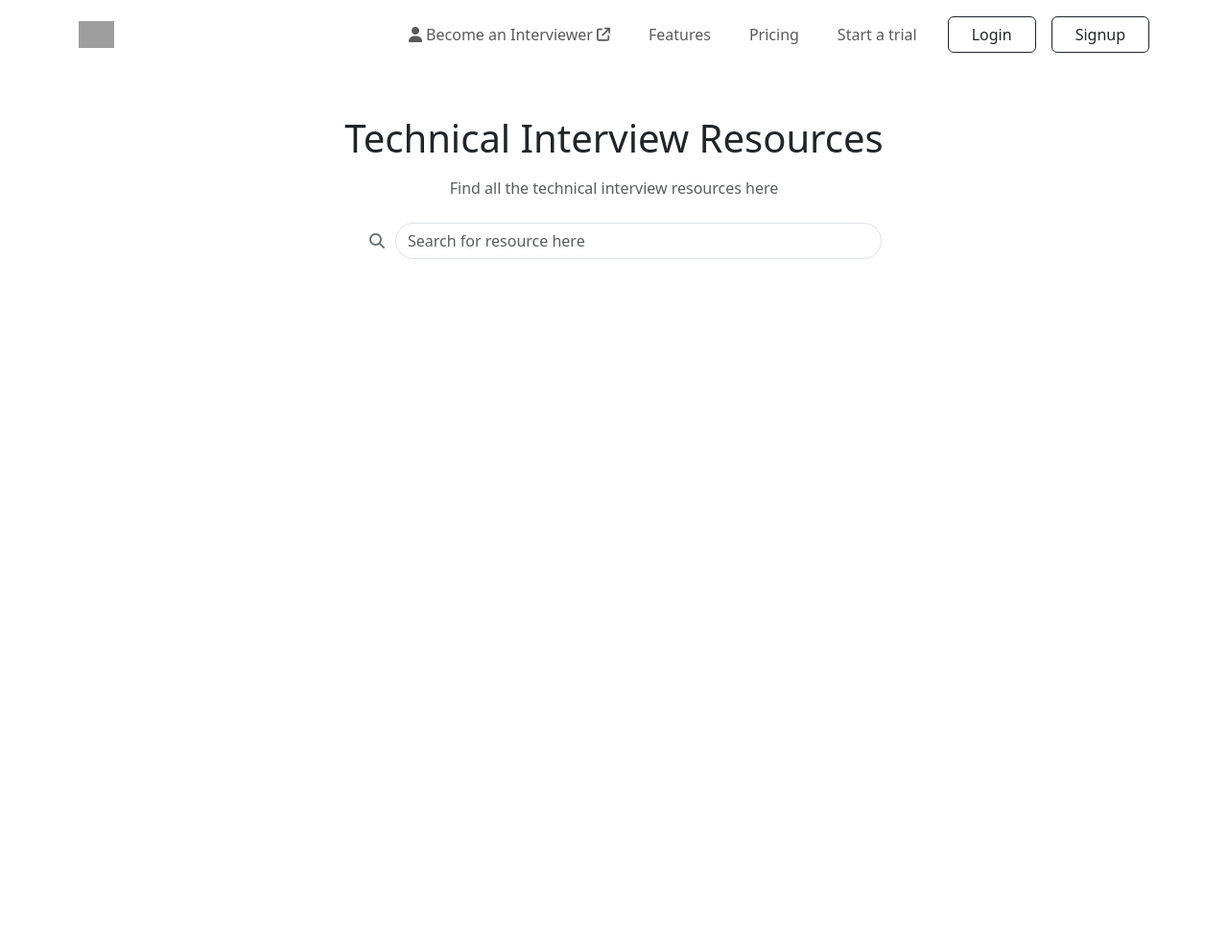
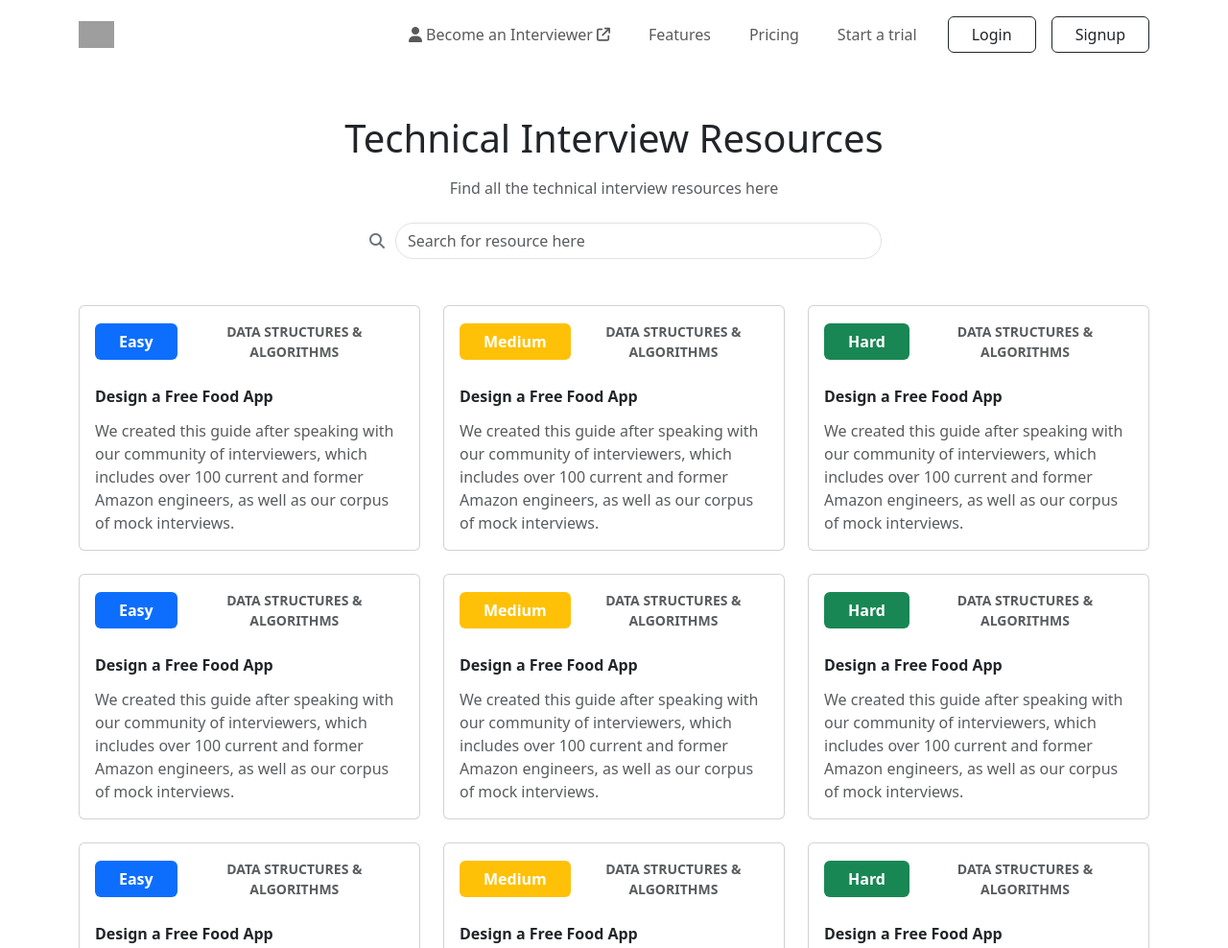
Before and after one commit to SUBHANI1M/intervue_landing_page, a plain HTML site: page intervue_landing_page/index.html in a window 1280 px wide. Shown: the top 988 px of the page at 96% size. Before the commit the page ends 800 px from the top, so only its background shows below. Drawn offline with nearby package versions, Linux system fonts and the light colour scheme; grey boxes are pictures that could not be loaded.

Commit message:
cards added

```diff
--- a/intervue_landing_page/index.html
+++ b/intervue_landing_page/index.html
@@ -1,67 +1,43 @@
 <!DOCTYPE html>
 <html lang="en">
+
 <head>
   <meta charset="UTF-8" />
   <meta name="viewport" content="width=device-width, initial-scale=1.0" />
   <title>Intervue_landing_page</title>
   <!-- Google Font: Sora -->
-    <link
-      href="https://fonts.googleapis.com/css2?family=Sora:wght@400;500;600;700&display=swap"
-      rel="stylesheet"
-    />
+  <link href="https://fonts.googleapis.com/css2?family=Sora:wght@400;500;600;700&display=swap" rel="stylesheet" />
   <!-- Bootstrap CSS -->
-    <link
-      href="https://cdn.jsdelivr.net/npm/bootstrap@5.3.2/dist/css/bootstrap.min.css"
-      rel="stylesheet"
-    />
+  <link href="https://cdn.jsdelivr.net/npm/bootstrap@5.3.2/dist/css/bootstrap.min.css" rel="stylesheet" />
   <!-- Font Awesome for icons -->
-    <link
-      rel="stylesheet"
-      href="https://cdnjs.cloudflare.com/ajax/libs/font-awesome/6.4.0/css/all.min.css"
-    />
+  <link rel="stylesheet" href="https://cdnjs.cloudflare.com/ajax/libs/font-awesome/6.4.0/css/all.min.css" />
 
   <!-- CSS -->
   <link rel="stylesheet" href="style.css" />
 </head>
+
 <body>
   <!-- Navbar Section -->
   <nav class="navbar navbar-expand-lg bg-white py-3">
     <div class="container">
       <!-- Logo -->
       <a class="navbar-brand d-flex align-items-center" href="#">
-          <img
-            src="https://www.intervue.io/publicAssets/intervue.svg"
-            alt="intervue logo"
-            height="28"
-            class="me-2"
-          />
+        <img src="https://www.intervue.io/publicAssets/intervue.svg" alt="intervue logo" height="28" class="me-2" />
       </a>
 
       <!-- Hamburger Menu -->
-        <button
-          class="navbar-toggler"
-          type="button"
-          data-bs-toggle="collapse"
-          data-bs-target="#navbarNav"
-          aria-controls="navbarNav"
-          aria-expanded="false"
-          aria-label="Toggle navigation"
-        >
+      <button class="navbar-toggler" type="button" data-bs-toggle="collapse" data-bs-target="#navbarNav"
+        aria-controls="navbarNav" aria-expanded="false" aria-label="Toggle navigation">
         <span class="navbar-toggler-icon"></span>
       </button>
 
       <!-- Menu Items -->
-        <div
-          class="collapse navbar-collapse justify-content-end"
-          id="navbarNav"
-        >
+      <div class="collapse navbar-collapse justify-content-end" id="navbarNav">
         <ul class="navbar-nav align-items-lg-center">
           <li class="nav-item me-4">
             <a class="nav-link d-flex align-items-center" href="#">
               <i class="fa-solid fa-user me-1"></i> Become an Interviewer
-                <i
-                  class="fa-solid fa-arrow-up-right-from-square ms-1 small"
-                ></i>
+              <i class="fa-solid fa-arrow-up-right-from-square ms-1 small"></i>
             </a>
           </li>
           <li class="nav-item me-4">
@@ -98,16 +74,23 @@
           <span class="input-group-text bg-transparent border-0 ps-4">
             <i class="fa-solid fa-magnifying-glass text-secondary"></i>
           </span>
-            <input
-              type="text"
-              class="form-control search-input rounded-pill border overflow-hidden"
-              placeholder="Search for resource here"
-              aria-label="Search"
-            />
+          <input type="text" class="form-control search-input rounded-pill border overflow-hidden"
+            placeholder="Search for resource here" aria-label="Search" />
         </div>
       </div>
     </div>
+    <!-- Dynamic Resource Cards -->
+    <div class="resource-section mt-5">
+      <div class="container">
+        <div class="row g-4" id="resourceContainer">
+          <!-- Cards will be injected here dynamically -->
+        </div>
+      </div>
+    </div>
+
   </section>
+
+
 
   <!-- Bootstrap JS Bundle -->
   <script src="https://cdn.jsdelivr.net/npm/bootstrap@5.3.2/dist/js/bootstrap.bundle.min.js"></script>
@@ -115,4 +98,5 @@
   <!-- JS -->
   <script src="script.js"></script>
 </body>
+
 </html>
--- a/intervue_landing_page/script.js
+++ b/intervue_landing_page/script.js
@@ -0,0 +1,34 @@
+// Resource data array
+const resources = [
+  { level: "Easy", color: "primary" },
+  { level: "Medium", color: "warning" },
+  { level: "Hard", color: "success" },
+];
+
+// Reference to container
+const container = document.getElementById("resourceContainer");
+
+// Generate 3x3 cards (9 total)
+for (let i = 0; i < 12; i++) {
+  const res = resources[i % 3]; // Rotate through Easy, Medium, Hard
+
+  const card = `
+    <div class="col-md-4">
+      <div class="card resource-card h-100 p-3">
+        <div class="d-flex align-items-center mb-2">
+          <span class="btn fw-bold px-4 text-white bg-${res.color} me-2">${res.level}</span>
+          <small class="text-uppercase text-muted fw-semibold">
+            Data Structures & Algorithms
+          </small>
+        </div>
+        <p class="fw-semibold mb-2 text-start mt-3">Design a Free Food App</p>
+        <p class="text-muted mb-0 text-start mt-1">
+          We created this guide after speaking with our community of interviewers,
+          which includes over 100 current and former Amazon engineers, as well as our corpus of mock interviews.
+        </p>
+      </div>
+    </div>
+  `;
+
+  container.insertAdjacentHTML("beforeend", card);
+}
```
Lines whose indentation alone changed are shown as unchanged.
